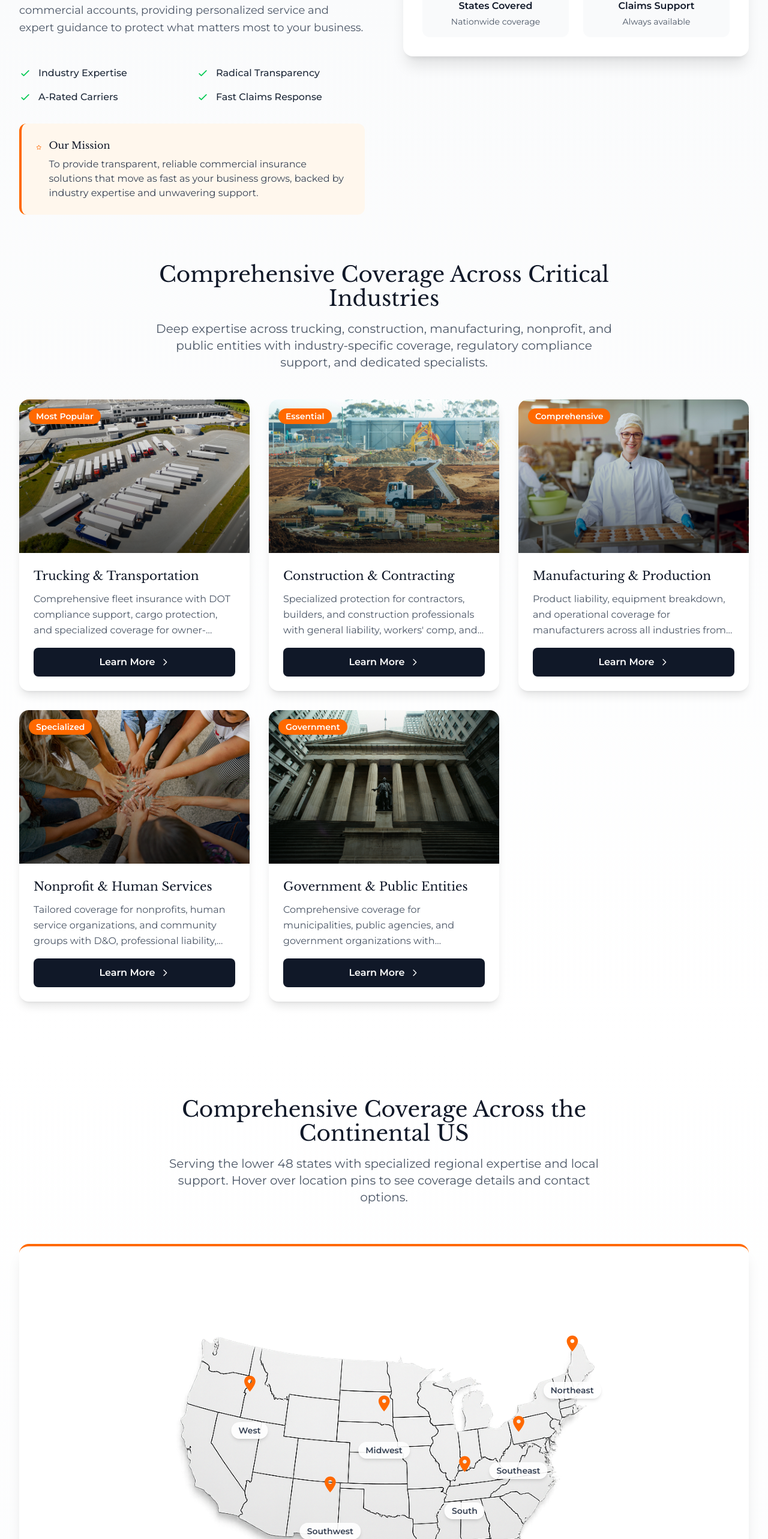
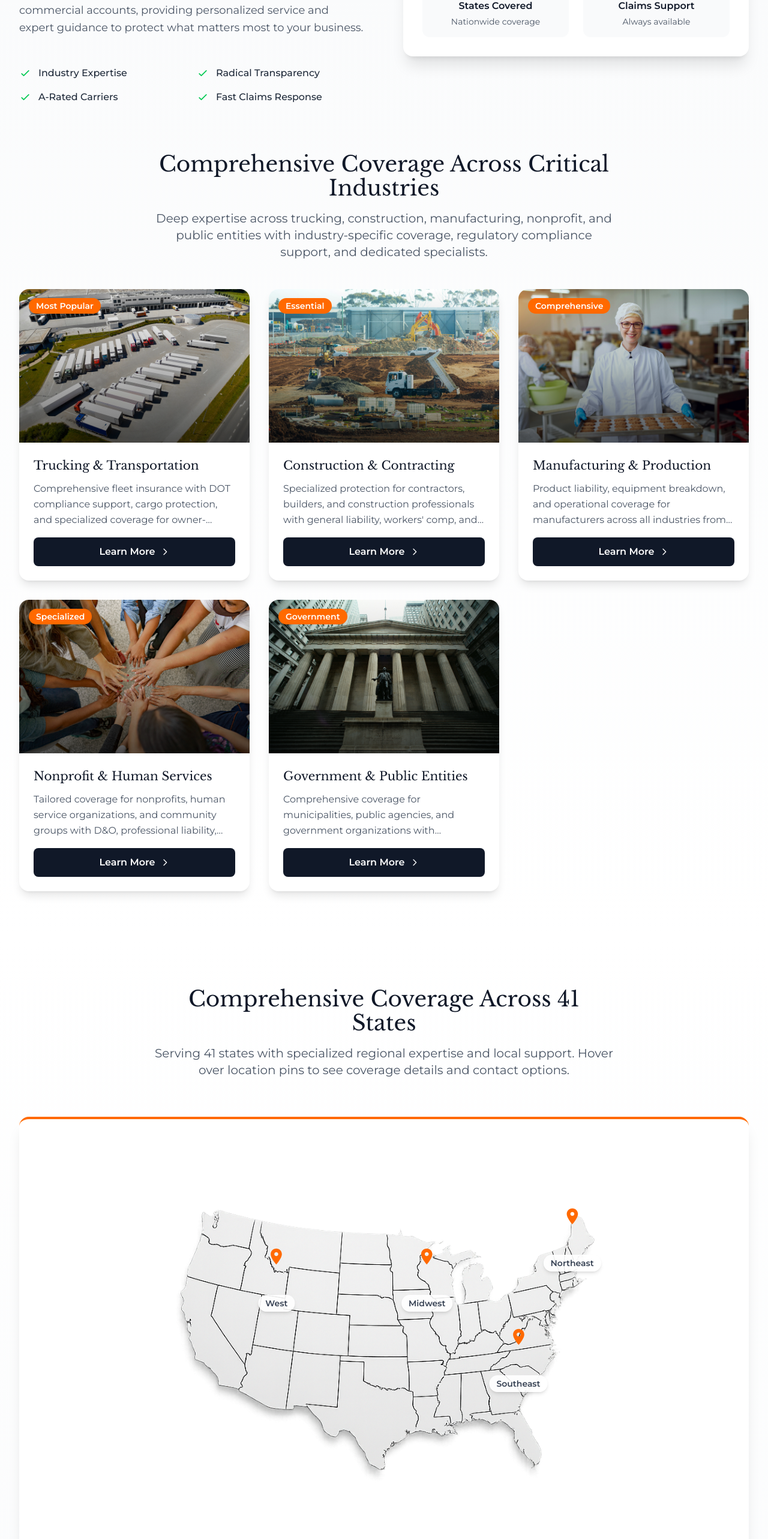
Before and after one commit to SRidez-app/MRP, a Next.js app: page / in a window 1280 px wide. Shown: the part 1423-3989 px from the top of the page at 60% size. Built offline with nearby package versions, Linux system fonts and the light colour scheme.

Commit message:
more changes

```diff
--- a/src/Main/Overivew.tsx
+++ b/src/Main/Overivew.tsx
@@ -165,22 +165,6 @@ const Overview: React.FC = () => {
                 </div>
               ))}
             </div>
-
-            {/* Mission */}
-            <div className="bg-orange-50 p-6 rounded-xl border-l-4 border-orange-500 mt-8">
-              <div className="flex items-start">
-                <svg className="w-6 h-6 text-orange-500 mt-1 mr-3" fill="none" stroke="currentColor" viewBox="0 0 24 24">
-                  <path strokeLinecap="round" strokeLinejoin="round" strokeWidth={2} d="M11.049 2.927c.3-.921 1.603-.921 1.902 0l1.519 4.674a1 1 0 00.95.69h4.915c.969 0 1.371 1.24.588 1.81l-3.976 2.888a1 1 0 00-.363 1.118l1.518 4.674c.3.922-.755 1.688-1.538 1.118l-3.976-2.888a1 1 0 00-1.176 0l-3.976 2.888c-.783.57-1.838-.197-1.538-1.118l1.518-4.674a1 1 0 00-.363-1.118l-3.976-2.888c-.784-.57-.38-1.81.588-1.81h4.914a1 1 0 00.951-.69l1.519-4.674z" />
-                </svg>
-                <div>
-                  <h3 className="font-bold text-gray-900 mb-2">Our Mission</h3>
-                  <p className="text-gray-700">
-                    To provide transparent, reliable commercial insurance solutions that move as fast as
-                    your business grows, backed by industry expertise and unwavering support.
-                  </p>
-                </div>
-              </div>
-            </div>
           </div>
 
           {/* Right Column - Stats */}
--- a/src/Main/serviceAreas.tsx
+++ b/src/Main/serviceAreas.tsx
@@ -16,46 +16,35 @@ interface ContactPopupProps {
   onClose: () => void;
 }
 
+// CORRECTED REGIONS based on your specifications
 const REGIONS: Region[] = [
   {
     id: 'northeast',
     name: 'Northeast',
-    states: ['ME', 'NH', 'VT', 'MA', 'RI', 'CT', 'NY', 'NJ'],
+    states: ['ME', 'NH', 'VT', 'MA', 'RI', 'CT', 'NY', 'NJ', 'PA'],
     coordinates: { x: 85, y: 25 }
   },
   {
     id: 'southeast',
     name: 'Southeast',
-    states: ['PA', 'DE', 'MD', 'VA', 'WV', 'NC', 'SC', 'GA'],
-    coordinates: { x: 75, y: 45 }
-  },
-  {
-    id: 'south',
-    name: 'South',
-    states: ['FL', 'AL', 'MS', 'TN', 'KY', 'OH', 'IN', 'MI'],
-    coordinates: { x: 65, y: 55 }
+    states: ['FL', 'GA', 'SC', 'NC', 'VA', 'WV', 'KY', 'TN', 'AL', 'MS', 'AR', 'LA'],
+    coordinates: { x: 75, y: 55 }
   },
   {
     id: 'midwest',
     name: 'Midwest',
-    states: ['WI', 'IL', 'IA', 'MN', 'ND', 'SD', 'NE', 'KS'],
-    coordinates: { x: 50, y: 40 }
-  },
-  {
-    id: 'southwest',
-    name: 'Southwest',
-    states: ['MO', 'AR', 'LA', 'TX', 'OK', 'CO', 'NM', 'AZ'],
-    coordinates: { x: 40, y: 60 }
+    states: ['OH', 'IN', 'IL', 'MI', 'WI', 'MN', 'IA', 'MO', 'ND', 'SD', 'NE', 'KS'],
+    coordinates: { x: 58, y: 35 }
   },
   {
     id: 'west',
     name: 'West',
-    states: ['WY', 'MT', 'ID', 'UT', 'NV', 'WA', 'OR', 'NE'],
-    coordinates: { x: 25, y: 35 }
+    states: ['CO', 'WY', 'MT', 'ID', 'UT', 'NV', 'WA', 'OR'],
+    coordinates: { x: 30, y: 35 }
   }
 ];
 
-// State coordinates for reference (kept for state name mapping)
+// CORRECTED State coordinates and names
 const STATE_COORDINATES: { [key: string]: { x: number; y: number; name: string } } = {
   // Northeast
   'ME': { x: 92, y: 12, name: 'Maine' },
@@ -66,55 +55,46 @@ const STATE_COORDINATES: { [key: string]: { x: number; y: number; name: string }
   'CT': { x: 88, y: 28, name: 'Connecticut' },
   'NY': { x: 82, y: 22, name: 'New York' },
   'NJ': { x: 87, y: 32, name: 'New Jersey' },
+  'PA': { x: 83, y: 30, name: 'Pennsylvania' },
 
   // Southeast
-  'PA': { x: 83, y: 28, name: 'Pennsylvania' },
-  'DE': { x: 88, y: 34, name: 'Delaware' },
-  'MD': { x: 85, y: 36, name: 'Maryland' },
+  'FL': { x: 82, y: 75, name: 'Florida' },
+  'GA': { x: 78, y: 60, name: 'Georgia' },
+  'SC': { x: 80, y: 54, name: 'South Carolina' },
+  'NC': { x: 82, y: 48, name: 'North Carolina' },
   'VA': { x: 82, y: 40, name: 'Virginia' },
   'WV': { x: 78, y: 36, name: 'West Virginia' },
-  'NC': { x: 82, y: 48, name: 'North Carolina' },
-  'SC': { x: 80, y: 54, name: 'South Carolina' },
-  'GA': { x: 78, y: 60, name: 'Georgia' },
-
-  // South
-  'FL': { x: 82, y: 75, name: 'Florida' },
+  'KY': { x: 76, y: 42, name: 'Kentucky' },
+  'TN': { x: 74, y: 48, name: 'Tennessee' },
   'AL': { x: 73, y: 60, name: 'Alabama' },
   'MS': { x: 68, y: 58, name: 'Mississippi' },
-  'TN': { x: 74, y: 48, name: 'Tennessee' },
-  'KY': { x: 76, y: 42, name: 'Kentucky' },
+  'AR': { x: 66, y: 55, name: 'Arkansas' },
+  'LA': { x: 66, y: 66, name: 'Louisiana' },
+
+  // Midwest
   'OH': { x: 78, y: 35, name: 'Ohio' },
   'IN': { x: 73, y: 38, name: 'Indiana' },
+  'IL': { x: 68, y: 42, name: 'Illinois' },
   'MI': { x: 76, y: 28, name: 'Michigan' },
-
-  // Midwest
   'WI': { x: 69, y: 25, name: 'Wisconsin' },
-  'IL': { x: 68, y: 42, name: 'Illinois' },
+  'MN': { x: 64, y: 22, name: 'Minnesota' },
   'IA': { x: 63, y: 38, name: 'Iowa' },
-  'MN': { x: 64, y: 22, name: 'Minnesota' },
+  'MO': { x: 66, y: 45, name: 'Missouri' },
   'ND': { x: 56, y: 18, name: 'North Dakota' },
   'SD': { x: 56, y: 28, name: 'South Dakota' },
   'NE': { x: 58, y: 38, name: 'Nebraska' },
   'KS': { x: 58, y: 50, name: 'Kansas' },
 
-  // Southwest
-  'MO': { x: 66, y: 45, name: 'Missouri' },
-  'AR': { x: 66, y: 55, name: 'Arkansas' },
-  'LA': { x: 66, y: 66, name: 'Louisiana' },
-  'TX': { x: 52, y: 70, name: 'Texas' },
-  'OK': { x: 58, y: 58, name: 'Oklahoma' },
+  // West
   'CO': { x: 50, y: 42, name: 'Colorado' },
-  'NM': { x: 46, y: 58, name: 'New Mexico' },
-  'AZ': { x: 40, y: 58, name: 'Arizona' },
-
-  // West
   'WY': { x: 49, y: 32, name: 'Wyoming' },
   'MT': { x: 48, y: 20, name: 'Montana' },
   'ID': { x: 40, y: 25, name: 'Idaho' },
   'UT': { x: 43, y: 45, name: 'Utah' },
   'NV': { x: 36, y: 42, name: 'Nevada' },
   'WA': { x: 33, y: 10, name: 'Washington' },
-  'OR': { x: 32, y: 22, name: 'Oregon' }
+  'OR': { x: 32, y: 22, name: 'Oregon' },
+
 };
 
 const ContactPopup: React.FC<ContactPopupProps> = ({ region, state, onClose }) => {
@@ -226,16 +206,19 @@ const ServiceAreas: React.FC = () => {
     setSelectedState(null);
   };
 
+  // Calculate total states (should be 45: 48 total minus CA, AK, plus HI = 46, but excluding TX, OK, AZ, NM based on your regions = 42 + HI + 2 missing = need to verify)
+  const totalStates = REGIONS.reduce((total, region) => total + region.states.length, 0);
+
   return (
     <section className="py-20 bg-gradient-to-b from-white to-gray-50">
       <div className="max-w-7xl mx-auto px-4 sm:px-6 lg:px-8">
         {/* Header */}
         <div className={`text-center max-w-3xl mx-auto mb-16 ${isVisible ? 'animate-fade-in-up' : 'opacity-0'}`}>
           <h2 className="text-4xl font-bold text-gray-900 mb-4">
-            Comprehensive Coverage Across the Continental US
+            Comprehensive Coverage Across {totalStates} States
           </h2>
           <p className="text-xl text-gray-600">
-            Serving the lower 48 states with specialized regional expertise and local support.
+            Serving {totalStates} states with specialized regional expertise and local support.
             Hover over location pins to see coverage details and contact options.
           </p>
         </div>
@@ -424,8 +407,8 @@ const ServiceAreas: React.FC = () => {
             {/* Coverage Statistics */}
             <div className="grid grid-cols-2 md:grid-cols-4 gap-6 mt-12 pt-8 border-t border-gray-200">
               {[
-                { label: 'States Covered', value: '48', desc: 'Continental US' },
-                { label: 'Regional Offices', value: '6', desc: 'Nationwide presence' },
+                { label: 'States Covered', value: totalStates.toString(), desc: 'Nationwide presence' },
+                { label: 'Regional Offices', value: '4', desc: 'Strategic locations' },
                 { label: 'Local Reps', value: '25+', desc: 'Expert specialists' },
                 { label: 'Response Time', value: '<2hrs', desc: 'Average callback' }
               ].map((stat, index) => (
@@ -440,7 +423,7 @@ const ServiceAreas: React.FC = () => {
         </div>
 
         {/* Regional Expertise Cards */}
-        <div className={`grid md:grid-cols-2 lg:grid-cols-3 gap-8 mt-16 ${isVisible ? 'animate-fade-in-up' : 'opacity-0'} delay-400`}>
+        <div className={`grid md:grid-cols-2 lg:grid-cols-4 gap-8 mt-16 ${isVisible ? 'animate-fade-in-up' : 'opacity-0'} delay-400`}>
           {REGIONS.map((region) => (
             <div
               key={region.id}
```
Also changed, not shown: src/Main/Hero.tsx (+14 -13 lines). Lines whose indentation alone changed are shown as unchanged.
